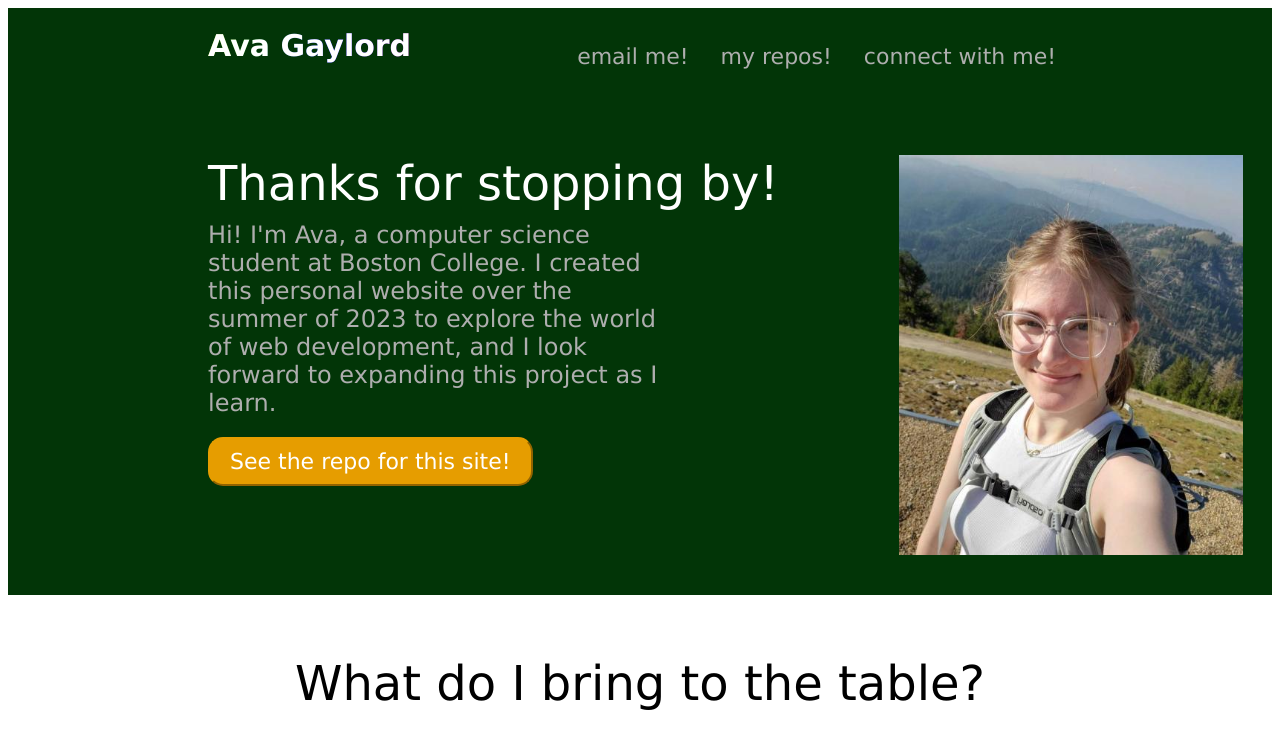
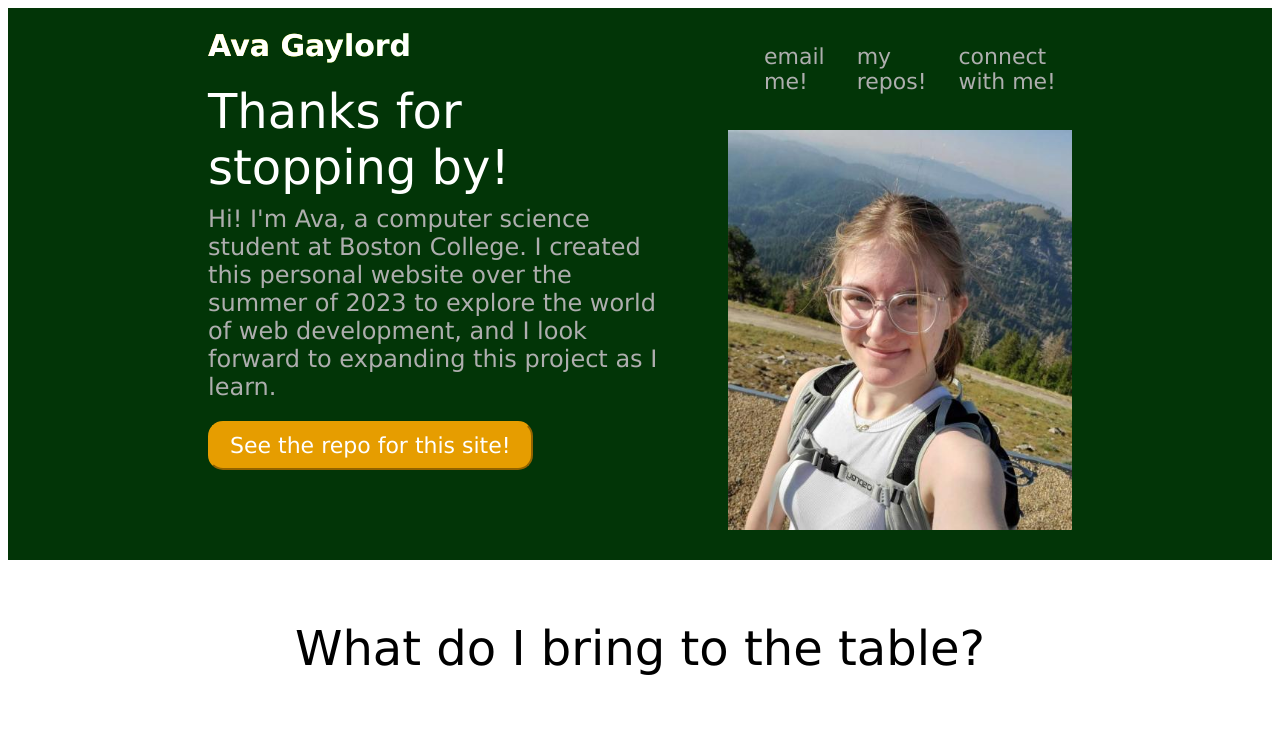
Before and after one commit to ava-gaylord03/landing_page, a plain HTML site: page index.html in a window 1280 px wide. Shown: the top 731 px of the page. Drawn offline with Linux system fonts and the light colour scheme; files whose address does not match are found by name.

Commit message:
change ordering of elements

```diff
--- a/index.html
+++ b/index.html
@@ -8,24 +8,9 @@
     </head>
     <body>
         <div class = "header">
+            <div class = "align_head">
                 <div class = "name">
                     Ava Gaylord
-            </div>
-            <div class = "head_links">
-                <div class = "head_link">
-                    <a class = "link_hover" href = "mailto:ava.gaylord03@gmail.com"> email me!</a>
-
-                </div>
-                <div class = "head_link">
-                    <a class = "link_hover" href = "https://github.com/ava-gaylord03"> my repos!</a>
-
-                </div>
-                <div class = "head_link">
-                    <a class = "link_hover" href = "https://www.linkedin.com/in/ava-gaylord03"> connect with me!</a>
-
-                </div>
-            </div>
-
                 </div>
                 <div class = "head_content">
                     <div class = "head_txt_cont">
@@ -49,15 +34,38 @@
 
 
                     </div>
-            <div class = "image">
-                <!-- make more relevant image later-->
+                    <!--
+                    <div class = "profile_img">
                         <img class = "me" src = "/home/eastwolf2021/Desktop/Odin/landing_page/images/on_a_hike_2.jpg">
 
                     </div>
+                    -->
+                </div>
+            </div>
+            <div class = "align_pic">
+                <div class = "head_links">
+                    <div class = "head_link">
+                        <a class = "link_hover" href = "mailto:ava.gaylord03@gmail.com"> email me!</a>
 
+                    </div>
+                    <div class = "head_link">
+                        <a class = "link_hover" href = "https://github.com/ava-gaylord03"> my repos!</a>
+
+                    </div>
+                    <div class = "head_link">
+                        <a class = "link_hover" href = "https://www.linkedin.com/in/ava-gaylord03"> connect with me!</a>
+
+                    </div>
+                </div>
+                <div class = "profile_img">
+                    <img class = "me" src = "/home/eastwolf2021/Desktop/Odin/landing_page/images/on_a_hike_2.jpg">
+
+                </div>
+            </div>
 
 
         </div>
+
 
         <!-- logos and captions -->
         <div class = "mid">
```
Lines whose indentation alone changed are shown as unchanged.
